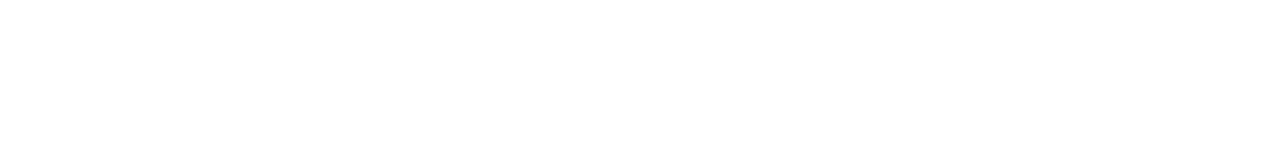
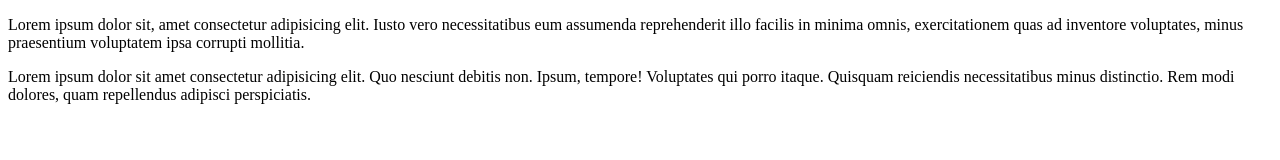
Before and after one commit to Kamila-Walczak/Frontend--git-linux--project-0, a plain HTML site: page index.html in a window 1280 px wide. Drawn offline with Linux system fonts and the light colour scheme.

Commit message:
content added

```diff
--- a/index.html
+++ b/index.html
@@ -7,5 +7,13 @@
 </head>
 <body>
 
+    <p>
+        Lorem ipsum dolor sit, amet consectetur adipisicing elit. Iusto vero necessitatibus eum assumenda reprehenderit illo facilis in minima omnis, exercitationem quas ad inventore voluptates, minus praesentium voluptatem ipsa corrupti mollitia.
+    </p>
+
+    <p>
+        Lorem ipsum dolor sit amet consectetur adipisicing elit. Quo nesciunt debitis non. Ipsum, tempore! Voluptates qui porro itaque. Quisquam reiciendis necessitatibus minus distinctio. Rem modi dolores, quam repellendus adipisci perspiciatis.
+    </p>
+
 </body>
 </html>
```
